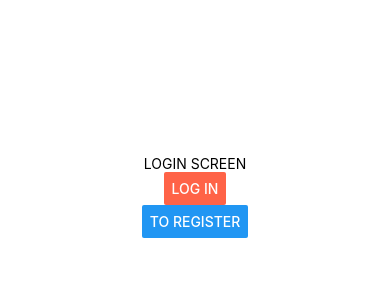
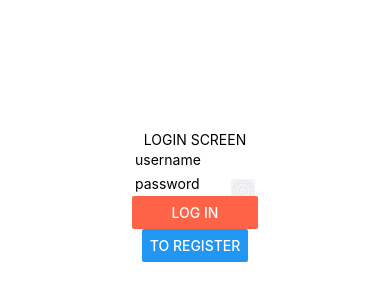
Before and after one commit to nikmantulenko/devit, a React Native app: screen /log-in in a window 390 px wide. Shown: the part 226-526 px from the top of the page. Built offline with nearby package versions, Linux system fonts and the light colour scheme.

Commit message:
Added package to work with forms. Applied it to login screen (creating few common components along the way)

```diff
--- /dev/null
+++ b/components/FieldInput.tsx
@@ -0,0 +1,83 @@
+import { TextInput, View, StyleSheet, Text, Image, TouchableWithoutFeedback } from 'react-native';
+import { TextInputProps, ImageSourcePropType, StyleProp, ViewStyle } from 'react-native';
+import { FieldRenderProps } from 'react-final-form';
+
+interface FieldInputProps<T> extends FieldRenderProps<T>, TextInputProps {
+    containerStyle?: StyleProp<ViewStyle>
+    textInputWrapperStyle?: StyleProp<ViewStyle>
+    icon?: ImageSourcePropType
+    onIconPress?: () => void
+}
+
+function FieldInput<T extends string>(props: FieldInputProps<T>) {
+    const {
+        input,
+        meta,
+        onIconPress,
+        icon,
+        style,
+        containerStyle,
+        textInputWrapperStyle,
+        ...restProps
+    } = props
+
+    return (
+        <View style={[containerStyle, styles.container]}>
+            <View style={[textInputWrapperStyle, styles.field, meta.active && styles.activeField]}>
+                <TextInput
+                    onChangeText={input.onChange}
+                    onBlur={() => input.onBlur()}
+                    onFocus={() => input.onFocus()}
+                    value={input.value}
+                    style={[styles.textInput, style]}
+                    {...restProps}
+                />
+                {!!icon && (
+                    <TouchableWithoutFeedback onPress={onIconPress}>
+                        <View style={styles.iconContainer}>
+                            <Image
+                                source={icon}
+                                style={styles.icon}
+                            />
+                        </View>
+                    </TouchableWithoutFeedback>
+                )}
+            </View>
+            {(meta.submitFailed && meta.error) && <Text style={styles.errorMessage}>invalid</Text>}
+        </View>
+    )
+}
+
+const styles = StyleSheet.create({
+    container: {
+        alignItems: 'center',
+        justifyContent: 'center',
+        margin: 3,
+    },
+    field: {
+        flexDirection: 'row',
+        borderBottomWidth: 1,
+        borderBottomColor: 'transparent',
+    },
+    activeField: {
+        borderBottomColor: 'darkblue',
+    },
+    textInput: {
+        width: 120,
+    },
+    iconContainer: {
+        position: 'absolute',
+        right: 0,
+        top: 4
+    },
+    icon: {
+        height: 24,
+        width: 24,
+
+    },
+    errorMessage: {
+        color: 'orangered',
+    },
+});
+
+export default FieldInput
--- /dev/null
+++ b/components/PasswordInput.tsx
@@ -0,0 +1,34 @@
+import { useCallback, useState } from 'react';
+// @ts-ignore
+import PasswordUnsecurePNG from '../assets/favicon.png';
+// @ts-ignore
+import PasswordSecurePNG from '../assets/icon.png';
+
+import FieldInput from './FieldInput'
+
+type PasswordInputProps = Parameters<typeof FieldInput>[0] & {
+    initialSecure: boolean
+}
+
+PasswordInput.defaultProps = {
+    initialSecure: true,
+    textContentType: 'password',
+}
+
+function PasswordInput(props: PasswordInputProps) {
+    const { initialSecure, ...restProps } = props
+
+    const [secure, setSecure] = useState(initialSecure)
+    const handleIconPress = useCallback(() => setSecure(secure => !secure), [])
+
+    return (
+        <FieldInput
+            {...restProps}
+            secureTextEntry={secure}
+            icon={secure ? PasswordSecurePNG : PasswordUnsecurePNG}
+            onIconPress={handleIconPress}
+        />
+    )
+}
+
+export default PasswordInput
--- /dev/null
+++ b/components/index.ts
@@ -0,0 +1,2 @@
+export { default as FieldInput } from './FieldInput'
+export { default as PasswordInput } from './PasswordInput'
--- a/package.json
+++ b/package.json
@@ -17,6 +17,7 @@
     "expo-status-bar": "~1.4.2",
     "lodash": "^4.17.21",
     "react": "18.1.0",
+    "react-final-form": "^6.5.9",
     "react-native": "0.70.5",
     "react-native-safe-area-context": "^4.4.1",
     "react-native-screens": "~3.18.0",
--- a/screens/LogIn.tsx
+++ b/screens/LogIn.tsx
@@ -1,22 +1,28 @@
 import { StatusBar } from 'expo-status-bar';
 import { StyleSheet, Text, View, Button, ActivityIndicator } from 'react-native';
 import { useSelector, useDispatch } from 'react-redux'
-
+import { Form, Field } from 'react-final-form';
 import { NativeStackScreenProps } from '@react-navigation/native-stack';
 
+import { FieldInput, PasswordInput } from '../components';
 import { actions, selectors } from '../store';
 import apiLogIn from '../api/logIn'
+
+type FormValues = {
+    username: string,
+    password: string,
+}
 
 export default function LogIn(props: NativeStackScreenProps<any>) {
     const loading = useSelector(selectors.isLoadingSelector('LOG_IN'))
     const error = useSelector(selectors.errorMessageSelector('LOG_IN'))
     const dispatch = useDispatch()
 
-    const handleLogIn = async () => {
+    const handleLogIn = async (values: FormValues) => {
         !!error && dispatch(actions.removeError('LOG_IN'))
         dispatch(actions.loaderOn('LOG_IN'))
         try {
-            const userData = await apiLogIn({ username: 'testname', password: '1234' })
+            const userData = await apiLogIn(values)
             dispatch(actions.authorize(userData))
         } catch (error: any) {
             dispatch(actions.addError('LOG_IN', error.message))
@@ -31,10 +37,50 @@ export default function LogIn(props: NativeStackScreenProps<any>) {
 
             <View style={styles.container}>
                 <Text>LOGIN SCREEN</Text>
-                {!!error && <Text style={styles.errorMessage}>{error}</Text>}
-                {loading && <ActivityIndicator color={'darkblue'} />}
-                <Button disabled={loading} color={'tomato'} title={'log in'} onPress={handleLogIn} />
-                <Button title={'to register'} onPress={() => props.navigation.navigate('register')} />
+
+                <Form<FormValues>
+                    initialValues={{ username: '', password: '' }}
+                    onSubmit={handleLogIn}
+                    render={formProps => (
+                        <View>
+                            {!!error && <Text style={styles.errorMessage}>{error}</Text>}
+                            {loading && <ActivityIndicator color={'darkblue'} />}
+                            <Field
+                                name={'username'}
+                                validate={value => value.length <= 5}
+                                render={fieldProps => (
+                                    <FieldInput
+                                        {...fieldProps}
+                                        textContentType={'username'}
+                                        placeholder={'username'}
+                                    />
+                                )}
+                            />
+                            <Field
+                                name={'password'}
+                                validate={value => value.length <= 5}
+                                render={fieldProps => (
+                                    <PasswordInput
+                                        {...fieldProps}
+                                        placeholder={'password'}
+                                        initialSecure={true}
+                                    />
+                                )}
+                            />
+                            <Button
+                                disabled={formProps.submitFailed && formProps.invalid}
+                                color={'tomato'}
+                                title={'log in'}
+                                onPress={formProps.handleSubmit}
+                            />
+                        </View>
+                    )}
+                />
+
+                <Button
+                    title={'to register'}
+                    onPress={() => props.navigation.navigate('register')}
+                />
             </View>
         </>
     );
```
Also changed, not shown: 1 other file (tests, documents, lock files or other folders).
